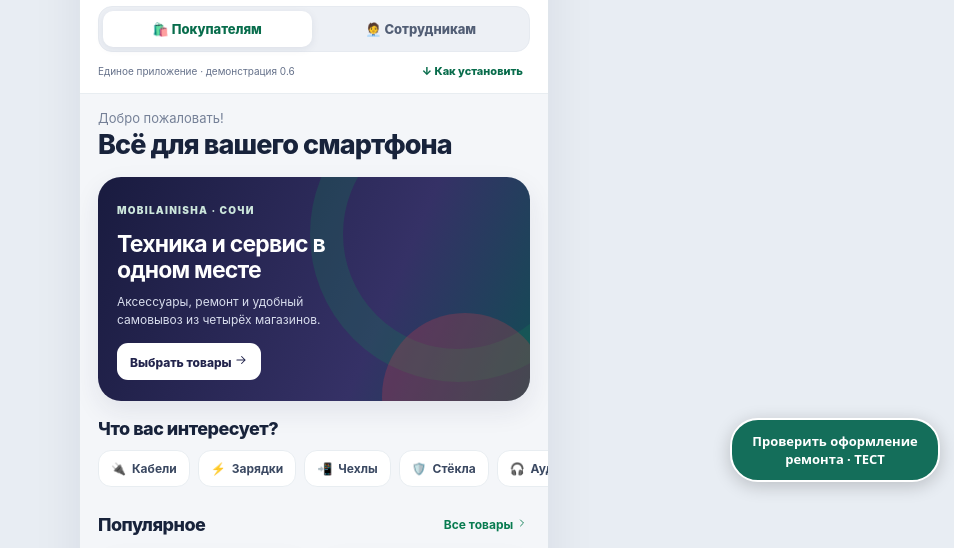
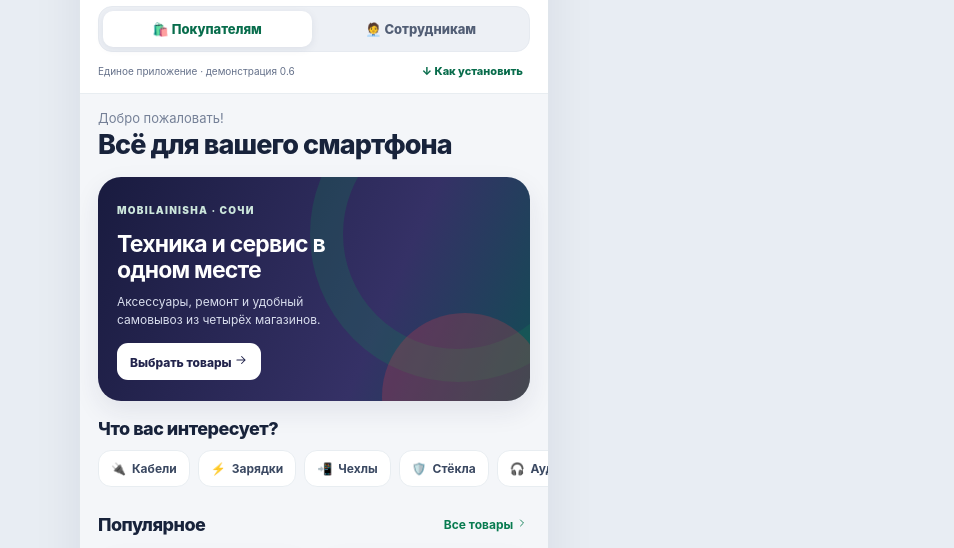
Before and after one commit to aznaurxam-commits/mobilainisha-app, a plain HTML site: page v75/client.html in a window 1280 px wide. Shown: the part 232-780 px from the top of the page, without its empty margins (326-1280 px from the left). Drawn offline with Linux system fonts and the light colour scheme.

Commit message:
Remove misleading second-app pilot shortcut; retain existing app unchanged

```diff
--- a/v75/client.html
+++ b/v75/client.html
@@ -264,6 +264,4 @@ render();
 })();
 </script>
 
-<!-- Isolated repair workflow pilot; original application functionality unchanged. -->
-<a id="mob-repair-pilot-link" href="repair-workflow-demo.html" style="position:fixed;right:14px;bottom:86px;z-index:9998;background:#146e5a;color:white;border:2px solid white;border-radius:28px;padding:12px 16px;box-shadow:0 4px 18px #0003;font:600 13px system-ui;text-decoration:none;max-width:210px;text-align:center">Проверить оформление ремонта · ТЕСТ</a>
 </body></html>
```
